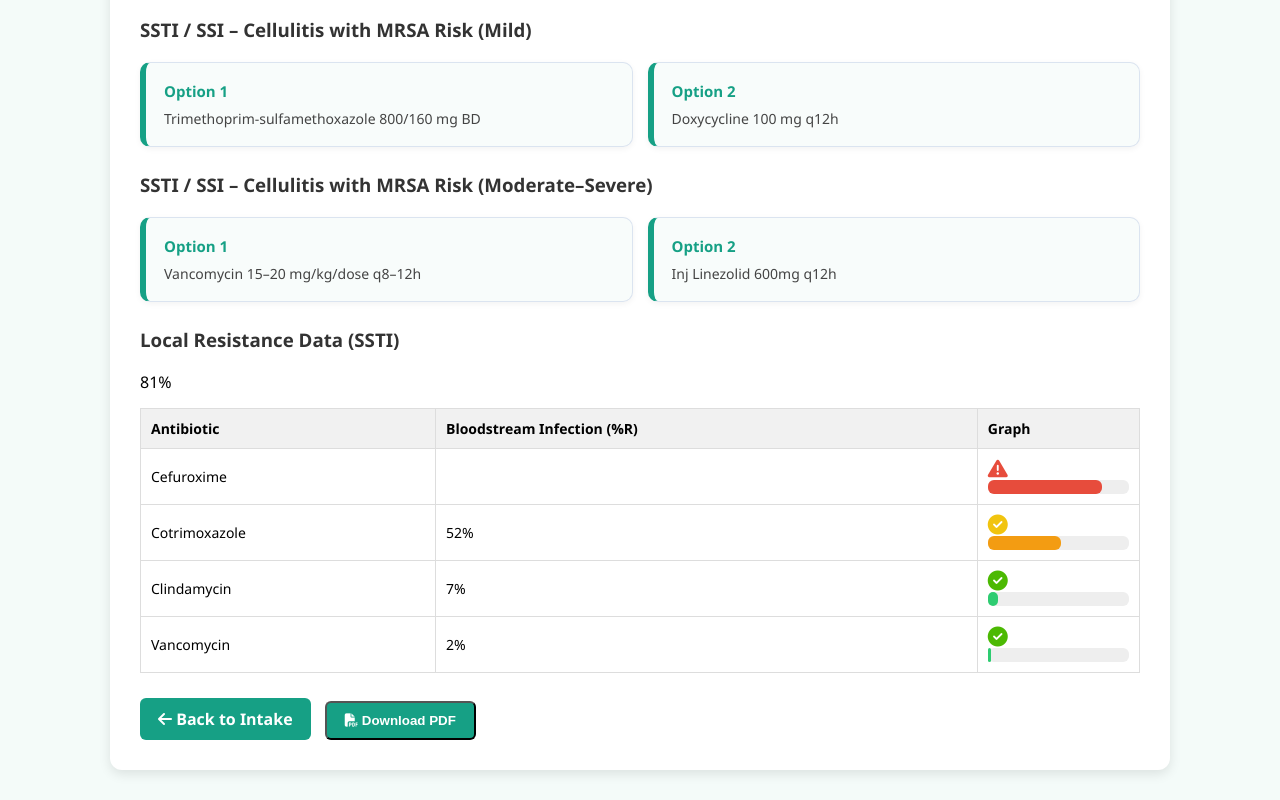
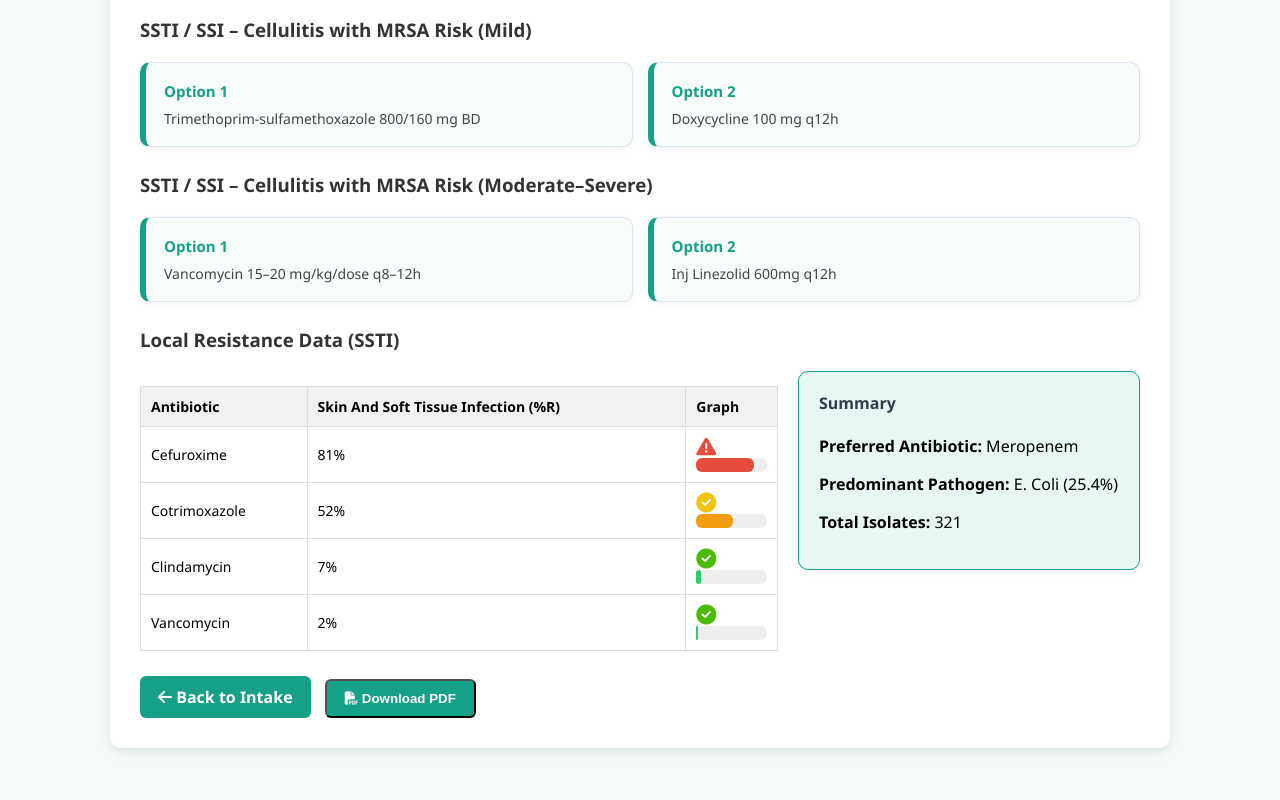
Before and after one commit to kathirvelan19/EMPIRIC-STIMULATOR, a plain HTML site: page SSTI.html in a window 1280 px wide. Shown: the part 430-1230 px from the top of the page. After the commit the page ends 1208 px from the top, so only its background shows below. Drawn offline with nearby package versions, Linux system fonts and the light colour scheme.

Commit message:
Update SSTI.html

```diff
--- a/SSTI.html
+++ b/SSTI.html
@@ -21,7 +21,7 @@
     .option-detail { font-size: 14px; color: #444; }
 
     table { width:100%; border-collapse:collapse; margin-top:15px; }
-    th,td { border:1px solid #ddd; padding:10px; text-align:left; font-size:14px; }
+    th, td { border:1px solid #ddd; padding:10px; text-align:left; font-size:14px; }
     th { background:#f1f1f1; }
 
     .bar { height:14px; border-radius:6px; background:#eee; }
@@ -61,15 +61,36 @@
     </div>
 
     <h3>Local Resistance Data (SSTI)</h3>
-    <table>
+    <div style="display:flex; flex-wrap:wrap; gap:20px; align-items:flex-start;">
 
-      <tr><th>Antibiotic</th><th>Bloodstream Infection (%R)</th><th>Graph</th></tr>
-      <tr><td>Cefuroxime</td>81%<td></td><td><i class="fa-solid fa-triangle-exclamation" style="color:#e74c3c; font-size:20px;"></i> <!-- Red warning --><div class="bar"><div class="fill high" style="width:81%"></div></div></td></tr>
-      <tr><td>Cotrimoxazole</td><td>52%</td><td><i class="fa-solid fa-circle-check" style="color:#f1c40f; font-size:20px;"></i> <!-- Yellow tick --><div class="bar"><div class="fill mid" style="width:52%"></div></div></td></tr>
-      <tr><td>Clindamycin</td><td>7%</td><td><i class="fa-solid fa-circle-check" style="color:#4cb903; font-size:20px;"></i> <!-- Blue tick --><div class="bar"><div class="fill low" style="width:7%"></div></div></td></tr>
-      <tr><td>Vancomycin</td><td>2%</td><td><i class="fa-solid fa-circle-check" style="color:#4cb903; font-size:20px;"></i><div class="bar"><div class="fill low" style="width:2%"></div></div></td></tr>
+      <!-- Resistance Table -->
+      <div style="flex:1; min-width:300px;">
+        <table>
+          <tr><th>Antibiotic</th><th>Skin And Soft Tissue Infection (%R)</th><th>Graph</th></tr>
+          <tr><td>Cefuroxime</td><td>81%</td>
+            <td><i class="fa-solid fa-triangle-exclamation" style="color:#e74c3c; font-size:20px;"></i>
+              <div class="bar"><div class="fill high" style="width:81%"></div></div></td></tr>
+          <tr><td>Cotrimoxazole</td><td>52%</td>
+            <td><i class="fa-solid fa-circle-check" style="color:#f1c40f; font-size:20px;"></i>
+              <div class="bar"><div class="fill mid" style="width:52%"></div></div></td></tr>
+          <tr><td>Clindamycin</td><td>7%</td>
+            <td><i class="fa-solid fa-circle-check" style="color:#4cb903; font-size:20px;"></i>
+              <div class="bar"><div class="fill low" style="width:7%"></div></div></td></tr>
+          <tr><td>Vancomycin</td><td>2%</td>
+            <td><i class="fa-solid fa-circle-check" style="color:#4cb903; font-size:20px;"></i>
+              <div class="bar"><div class="fill low" style="width:2%"></div></div></td></tr>
+        </table>
+      </div>
 
-    </table>
+      <!-- Summary Box -->
+      <div style="flex:0 0 300px; border:1px solid #16a085; border-radius:10px; background:#e6f7f4; padding:20px; box-shadow:0 2px 6px rgba(0,0,0,0.05);">
+        <h4 style="margin-top:0; color:#2c3e50;">Summary</h4>
+        <p><strong>Preferred Antibiotic:</strong> Meropenem</p>
+        <p><strong>Predominant Pathogen:</strong> E. Coli (25.4%)</p>
+        <p><strong>Total Isolates:</strong> 321</p>
+      </div>
+
+    </div>
 
     <a href="index.html" class="back-btn"><i class="fa-solid fa-arrow-left"></i> Back to Intake</a>
     <button id="downloadPdfBtn" class="back-btn" style="margin-left:10px;"><i class="fa-solid fa-file-pdf"></i> Download PDF</button>
@@ -104,8 +125,9 @@ document.getElementById('downloadPdfBtn').addEventListener('click', async functi
     const pdfHeight = (canvas.height * pdfWidth) / canvas.width;
     doc.addImage(imgData, 'PNG', 40, 100, pdfWidth, pdfHeight);
 
-    doc.save(`Patient_${patientId}.pdf`);
+    doc.save(`Patient_${patientId}_SSTI.pdf`);
     buttons.forEach(btn => btn.style.display = 'inline-block');
 });
 </script>
+</body>
 </html>
```
